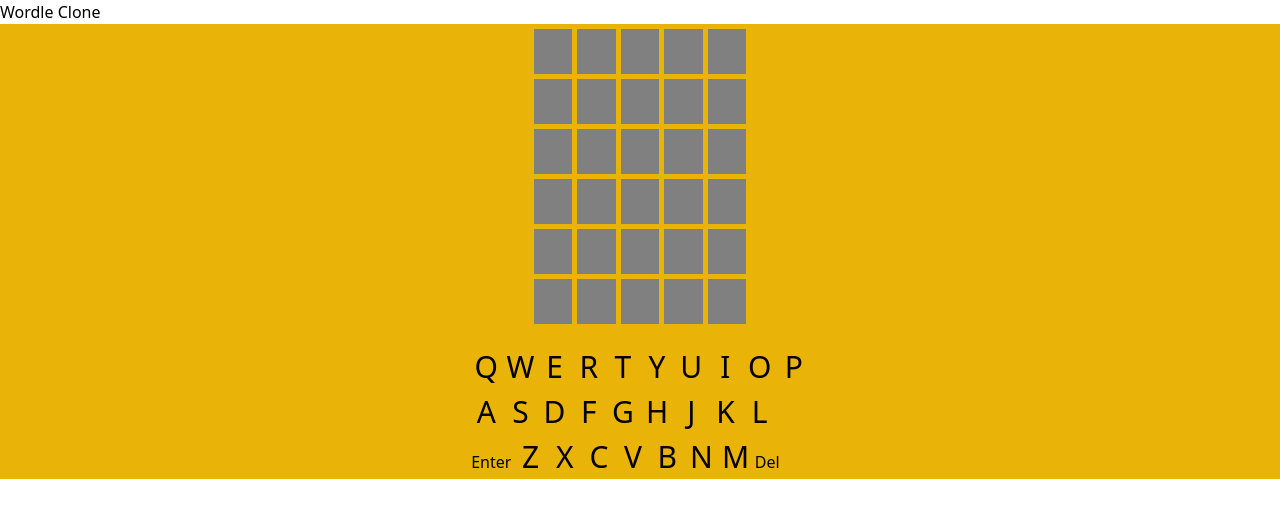
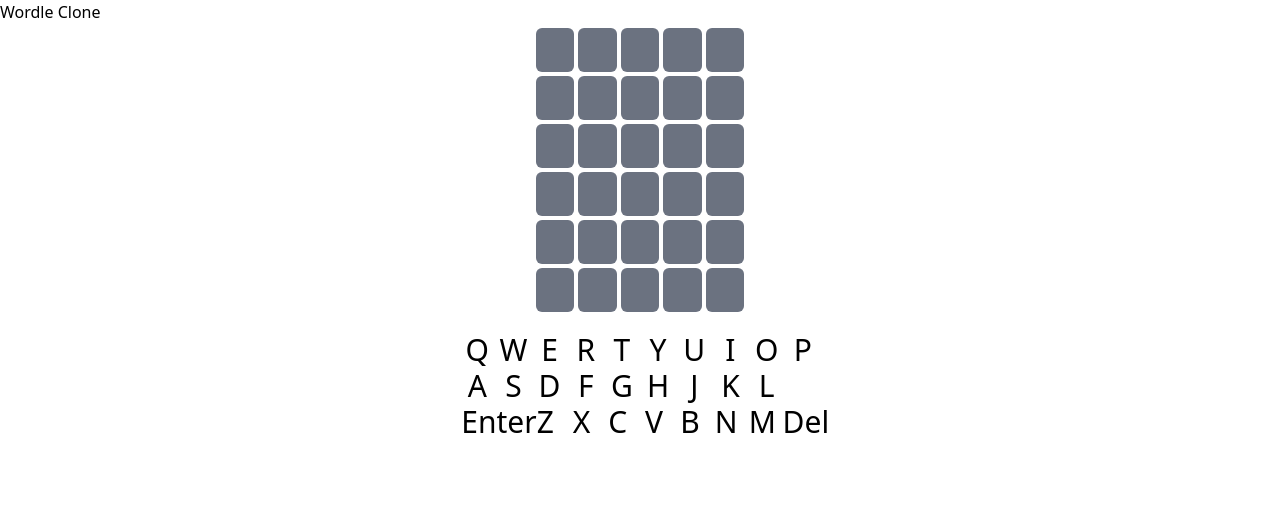
Before and after one commit to Cadhig/Wordle, a website: page frontend/public/index.html in a window 1280 px wide. Drawn offline with Linux system fonts and the light colour scheme.

Commit message:
switched styling to tailwind

```diff
--- a/frontend/public/index.html
+++ b/frontend/public/index.html
@@ -3,92 +3,91 @@
     <meta charset="UTF-8">
     <meta name="viewport" content="width=device-width, initial-scale=1.0">
     <title>Wordle Clone</title>
-    <link rel="stylesheet" href="/styles.css">
     <link href="./output.css" rel="stylesheet">
 </head>
 <body>
     <header>
         <h1>Wordle Clone</h1>
     </header>
-    <div id="content-box" class="bg-yellow-500">
-        <div id="game-box">
-            <div id="game-row-1">
-                <div class="guess-box"></div>
-                <div class="guess-box"></div>
-                <div class="guess-box"></div>
-                <div class="guess-box"></div>
-                <div class="guess-box"></div>
+    <div id="content-box" class="flex flex-col items-center ">
+        <div id="game-box" class="w-full">
+            <div id="game-row-1" class="flex justify-center gap-1 mt-1 text-3xl text-center text-white">
+                <div class="bg-gray-500 w-[3%] h-11 rounded-md"></div>
+                <div class="bg-gray-500 w-[3%] h-11 rounded-md"></div>
+                <div class="bg-gray-500 w-[3%] h-11 rounded-md"></div>
+                <div class="bg-gray-500 w-[3%] h-11 rounded-md"></div>
+                <div class="bg-gray-500 w-[3%] h-11 rounded-md"></div>
             </div>
-            <div id="game-row-2">
-                <div class="guess-box"></div>
-                <div class="guess-box"></div>
-                <div class="guess-box"></div>
-                <div class="guess-box"></div>
-                <div class="guess-box"></div>
+            <div id="game-row-2" class="flex justify-center gap-1 mt-1 text-3xl text-center text-white">
+                <div class="bg-gray-500 w-[3%] h-11 rounded-md"></div>
+                <div class="bg-gray-500 w-[3%] h-11 rounded-md"></div>
+                <div class="bg-gray-500 w-[3%] h-11 rounded-md"></div>
+                <div class="bg-gray-500 w-[3%] h-11 rounded-md"></div>
+                <div class="bg-gray-500 w-[3%] h-11 rounded-md"></div>
             </div>
-            <div id="game-row-3">
-                <div class="guess-box"></div>
-                <div class="guess-box"></div>
-                <div class="guess-box"></div>
-                <div class="guess-box"></div>
-                <div class="guess-box"></div>
+            <div id="game-row-3" class="flex justify-center gap-1 mt-1 text-3xl text-center text-white">
+                <div class="bg-gray-500 w-[3%] h-11 rounded-md"></div>
+                <div class="bg-gray-500 w-[3%] h-11 rounded-md"></div>
+                <div class="bg-gray-500 w-[3%] h-11 rounded-md"></div>
+                <div class="bg-gray-500 w-[3%] h-11 rounded-md"></div>
+                <div class="bg-gray-500 w-[3%] h-11 rounded-md"></div>
             </div>
-            <div id="game-row-4">
-                <div class="guess-box"></div>
-                <div class="guess-box"></div>
-                <div class="guess-box"></div>
-                <div class="guess-box"></div>
-                <div class="guess-box"></div>
+            <div id="game-row-4" class="flex justify-center gap-1 mt-1 text-3xl text-center text-white">
+                <div class="bg-gray-500 w-[3%] h-11 rounded-md"></div>
+                <div class="bg-gray-500 w-[3%] h-11 rounded-md"></div>
+                <div class="bg-gray-500 w-[3%] h-11 rounded-md"></div>
+                <div class="bg-gray-500 w-[3%] h-11 rounded-md"></div>
+                <div class="bg-gray-500 w-[3%] h-11 rounded-md"></div>
             </div>
-            <div id="game-row-5">
-                <div class="guess-box"></div>
-                <div class="guess-box"></div>
-                <div class="guess-box"></div>
-                <div class="guess-box"></div>
-                <div class="guess-box"></div>
+            <div id="game-row-5" class="flex justify-center gap-1 mt-1 text-3xl text-center text-white">
+                <div class="bg-gray-500 w-[3%] h-11 rounded-md"></div>
+                <div class="bg-gray-500 w-[3%] h-11 rounded-md"></div>
+                <div class="bg-gray-500 w-[3%] h-11 rounded-md"></div>
+                <div class="bg-gray-500 w-[3%] h-11 rounded-md"></div>
+                <div class="bg-gray-500 w-[3%] h-11 rounded-md"></div>
             </div>
-            <div id="game-row-6">
-                <div class="guess-box"></div>
-                <div class="guess-box"></div>
-                <div class="guess-box"></div>
-                <div class="guess-box"></div>
-                <div class="guess-box"></div>
+            <div id="game-row-6" class="flex justify-center gap-1 mt-1 text-3xl text-center text-white">
+                <div class="bg-gray-500 w-[3%] h-11 rounded-md"></div>
+                <div class="bg-gray-500 w-[3%] h-11 rounded-md"></div>
+                <div class="bg-gray-500 w-[3%] h-11 rounded-md"></div>
+                <div class="bg-gray-500 w-[3%] h-11 rounded-md"></div>
+                <div class="bg-gray-500 w-[3%] h-11 rounded-md"></div>
             </div>
         </div>
-        <div id="input-box">
+        <div id="input-box" class="mt-5">
             <div id="keyboard-row-1">
-                <button class="keys" onclick="keyboardClick(this.value)" value="q">Q</button>
-                <button class="keys" onclick="keyboardClick(this.value)" value="w">W</button>
-                <button class="keys" onclick="keyboardClick(this.value)" value="e">E</button>
-                <button class="keys" onclick="keyboardClick(this.value)" value="r">R</button>
-                <button class="keys" onclick="keyboardClick(this.value)" value="t">T</button>
-                <button class="keys" onclick="keyboardClick(this.value)" value="y">Y</button>
-                <button class="keys" onclick="keyboardClick(this.value)" value="u">U</button>
-                <button class="keys" onclick="keyboardClick(this.value)" value="i">I</button>
-                <button class="keys" onclick="keyboardClick(this.value)" value="o">O</button>
-                <button class="keys" onclick="keyboardClick(this.value)" value="p">P</button>
+                <button class="text-3xl w-8" onclick="keyboardClick(this.value)" value="q">Q</button>
+                <button class="text-3xl w-8" onclick="keyboardClick(this.value)" value="w">W</button>
+                <button class="text-3xl w-8" onclick="keyboardClick(this.value)" value="e">E</button>
+                <button class="text-3xl w-8" onclick="keyboardClick(this.value)" value="r">R</button>
+                <button class="text-3xl w-8" onclick="keyboardClick(this.value)" value="t">T</button>
+                <button class="text-3xl w-8" onclick="keyboardClick(this.value)" value="y">Y</button>
+                <button class="text-3xl w-8" onclick="keyboardClick(this.value)" value="u">U</button>
+                <button class="text-3xl w-8" onclick="keyboardClick(this.value)" value="i">I</button>
+                <button class="text-3xl w-8" onclick="keyboardClick(this.value)" value="o">O</button>
+                <button class="text-3xl w-8" onclick="keyboardClick(this.value)" value="p">P</button>
             </div>
             <div id="keyboard-row-2">
-                <button class="keys" onclick="keyboardClick(this.value)" value="a">A</button>
-                <button class="keys" onclick="keyboardClick(this.value)" value="s">S</button>
-                <button class="keys" onclick="keyboardClick(this.value)" value="d">D</button>
-                <button class="keys" onclick="keyboardClick(this.value)" value="f">F</button>
-                <button class="keys" onclick="keyboardClick(this.value)" value="g">G</button>
-                <button class="keys" onclick="keyboardClick(this.value)" value="h">H</button>
-                <button class="keys" onclick="keyboardClick(this.value)" value="j">J</button>
-                <button class="keys" onclick="keyboardClick(this.value)" value="k">K</button>
-                <button class="keys" onclick="keyboardClick(this.value)" value="l">L</button>
+                <button class="text-3xl w-8" onclick="keyboardClick(this.value)" value="a">A</button>
+                <button class="text-3xl w-8" onclick="keyboardClick(this.value)" value="s">S</button>
+                <button class="text-3xl w-8" onclick="keyboardClick(this.value)" value="d">D</button>
+                <button class="text-3xl w-8" onclick="keyboardClick(this.value)" value="f">F</button>
+                <button class="text-3xl w-8" onclick="keyboardClick(this.value)" value="g">G</button>
+                <button class="text-3xl w-8" onclick="keyboardClick(this.value)" value="h">H</button>
+                <button class="text-3xl w-8" onclick="keyboardClick(this.value)" value="j">J</button>
+                <button class="text-3xl w-8" onclick="keyboardClick(this.value)" value="k">K</button>
+                <button class="text-3xl w-8" onclick="keyboardClick(this.value)" value="l">L</button>
             </div>
             <div id="keyboard-row-3">
-                <button class="keys-function enter-btn" value="enter" onclick="submitGuess()">Enter</button>
-                <button class="keys" onclick="keyboardClick(this.value)" value="z">Z</button>
-                <button class="keys" onclick="keyboardClick(this.value)" value="x">X</button>
-                <button class="keys" onclick="keyboardClick(this.value)" value="c">C</button>
-                <button class="keys" onclick="keyboardClick(this.value)" value="v">V</button>
-                <button class="keys" onclick="keyboardClick(this.value)" value="b">B</button>
-                <button class="keys" onclick="keyboardClick(this.value)" value="n">N</button>
-                <button class="keys" onclick="keyboardClick(this.value)" value="m">M</button>
-                <button class="keys-function del-btn" value="delete" onclick="deleteKey()">Del</button>
+                <button class="text-3xl w-16" value="enter" onclick="submitGuess()">Enter</button>
+                <button class="text-3xl w-8" onclick="keyboardClick(this.value)" value="z">Z</button>
+                <button class="text-3xl w-8" onclick="keyboardClick(this.value)" value="x">X</button>
+                <button class="text-3xl w-8" onclick="keyboardClick(this.value)" value="c">C</button>
+                <button class="text-3xl w-8" onclick="keyboardClick(this.value)" value="v">V</button>
+                <button class="text-3xl w-8" onclick="keyboardClick(this.value)" value="b">B</button>
+                <button class="text-3xl w-8" onclick="keyboardClick(this.value)" value="n">N</button>
+                <button class="text-3xl w-8" onclick="keyboardClick(this.value)" value="m">M</button>
+                <button class="text-3xl w-8" value="delete" onclick="deleteKey()">Del</button>
             </div>
             <div id="winDisplay"></div>
         </div>
--- a/frontend/public/script.js
+++ b/frontend/public/script.js
@@ -95,10 +95,10 @@ async function checkGuess() {
         let currentIndex = parsedResponse[i]
         const currentBox = displayRow.children[i]
         if (currentIndex.isLetterInWord !== currentIndex.isLetterInPosition) {
-            currentBox.setAttribute('class', 'yellowBox')
+            currentBox.setAttribute('class', 'bg-amber-400 w-[3%] h-11 rounded-md')
         }
         if (currentIndex.isLetterInWord === true && currentIndex.isLetterInPosition === true) {
-            currentBox.setAttribute('class', 'greenBox')
+            currentBox.setAttribute('class', 'bg-green-600 w-[3%] h-11 rounded-md')
         }
 
     }
--- a/frontend/public/styles.css
+++ /dev/null
@@ -1,57 +0,0 @@
-#content-box {
-    display: flex;
-    flex-direction: column;
-    align-items: center;
-}
-
-
-#game-box {
-    width: 100%;
-}
-
-#game-row-1,
-#game-row-2,
-#game-row-3,
-#game-row-4,
-#game-row-5,
-#game-row-6 {
-    display: flex;
-    justify-content: center;
-    gap: 5px;
-    margin-top: 5px;
-    font-size: 30px;
-    text-align: center;
-}
-
-.guess-box {
-    background-color: gray;
-    width: 3%;
-    height: 45px;
-}
-
-#input-box {
-    margin-top: 20px;
-}
-
-.greenBox {
-    background-color: green;
-    width: 3%;
-    height: 40px;
-}
-
-.yellowBox {
-    background-color: yellow;
-    width: 3%;
-    height: 40px;
-}
-
-.greyBox {
-    background-color: grey;
-    width: 3%;
-    height: 40px;
-}
-
-.keys {
-    font-size: 30px;
-    width: 30px;
-}
```
Also changed, not shown: frontend/public/output.css.
